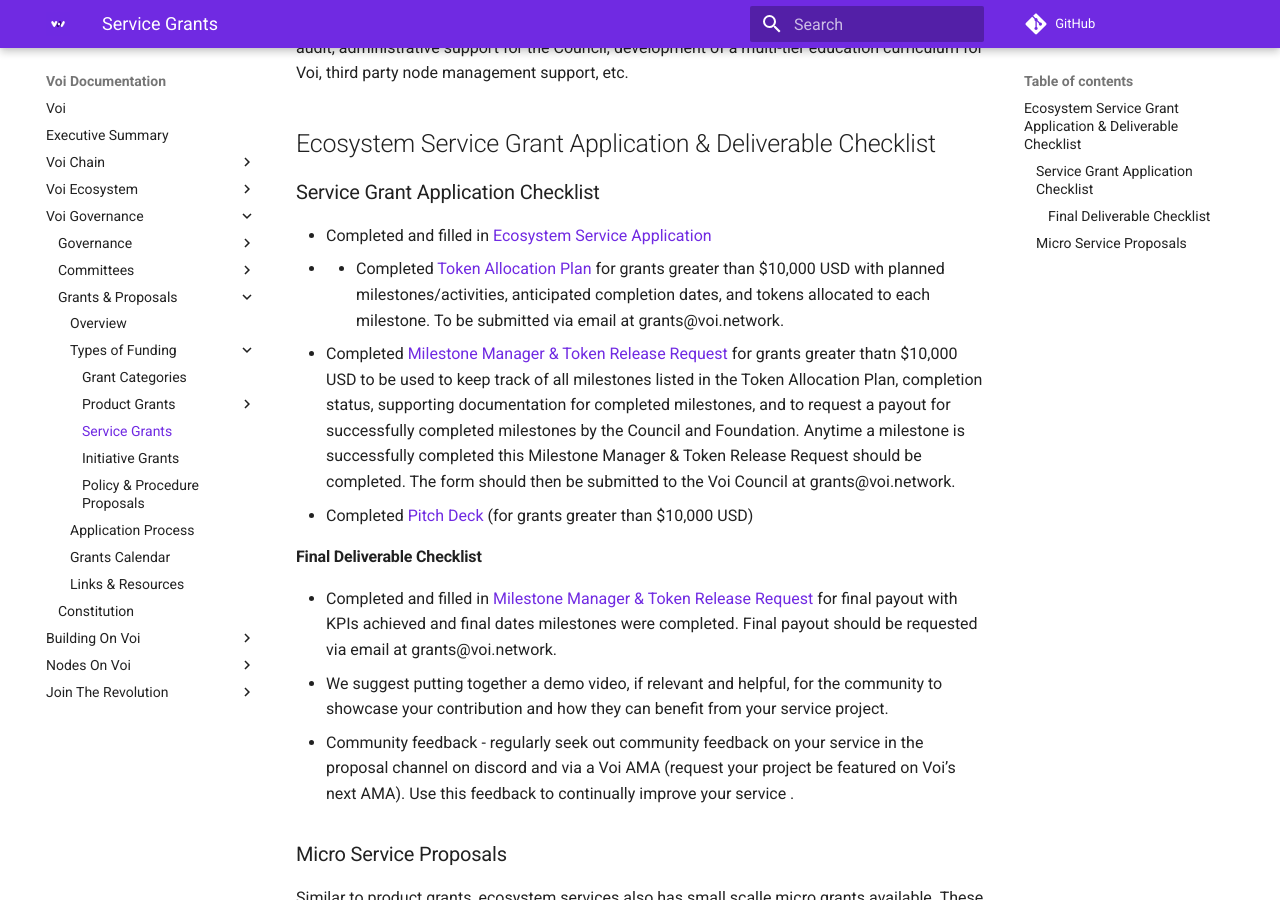
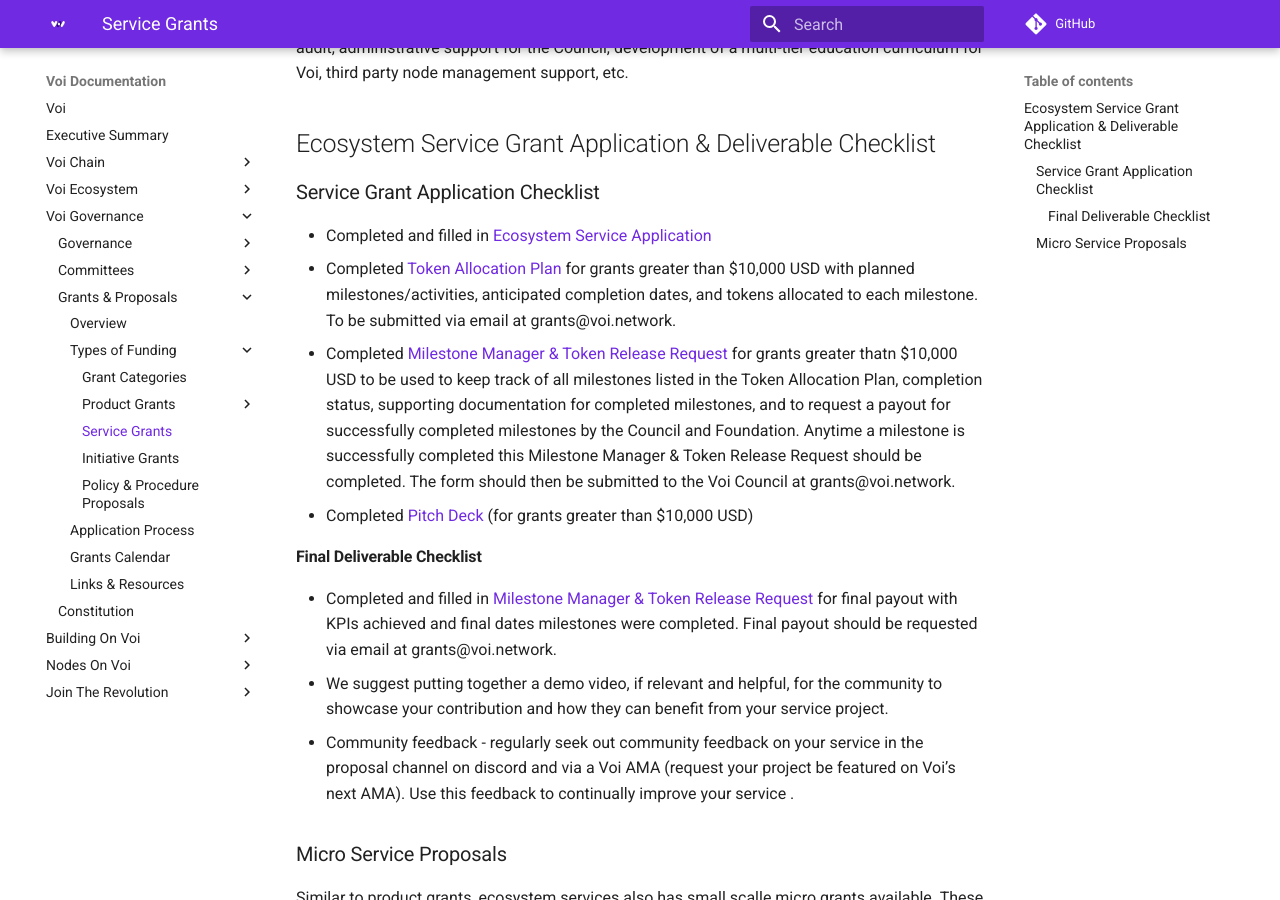
Before and after one commit to VoiNetwork/learn-more, an MkDocs documentation site: the page built from docs/governance/proposals/service-grants.md, in a window 1280 px wide and 900 px high, scrolled down 417 px. Built offline with MkDocs 1.6.1 and Material for MkDocs 9.7.7, drawn with Linux system fonts in a browser that asks for light colours; plug-ins that fetch from the network failed and are left out; comment, search, counter and statistics services are not loaded.

```diff
--- a/docs/governance/proposals/service-grants.md
+++ b/docs/governance/proposals/service-grants.md
@@ -9,7 +9,7 @@ Service Grants are aimed at initiatives that strengthen the foundation and susta
 ### Service Grant Application Checklist
 
 - Completed and filled in [Ecosystem Service Application](https://forms.gle/z37FyyrMgxVtguPWA)
-- - Completed [Token Allocation Plan](https://docs.google.com/document/d/17QS_FfhjEttHnXu2d3DWKk4qoD6irAv0F3sVF17Y6wQ/edit?usp=sharing) for grants greater than $10,000 USD with planned milestones/activities, anticipated completion dates, and tokens allocated to each milestone. To be submitted via email at grants@voi.network.
+- Completed [Token Allocation Plan](https://docs.google.com/document/d/17QS_FfhjEttHnXu2d3DWKk4qoD6irAv0F3sVF17Y6wQ/edit?usp=sharing) for grants greater than $10,000 USD with planned milestones/activities, anticipated completion dates, and tokens allocated to each milestone. To be submitted via email at grants@voi.network.
 - Completed [Milestone Manager & Token Release Request](https://docs.google.com/spreadsheets/d/1MF8G4e-szjFhGJP7KFo_K1aLyhwO2dWNHsE70Co1HqU/edit?gid=0#gid=0) for grants greater thatn $10,000 USD to be used to keep track of all milestones listed in the Token Allocation Plan, completion status, supporting documentation for completed milestones, and to request a payout for successfully completed milestones by the Council and Foundation. Anytime a milestone is successfully completed this Milestone Manager & Token Release Request should be completed. The form should then be submitted to the Voi Council at grants@voi.network.
 - Completed [Pitch Deck](https://docs.google.com/presentation/d/1kDAVnKIJT5hYh_69jxW8XuXjQ2J7Pj91NlOxaNy7Zvo/edit?usp=sharing) (for grants greater than $10,000 USD)
 
```
